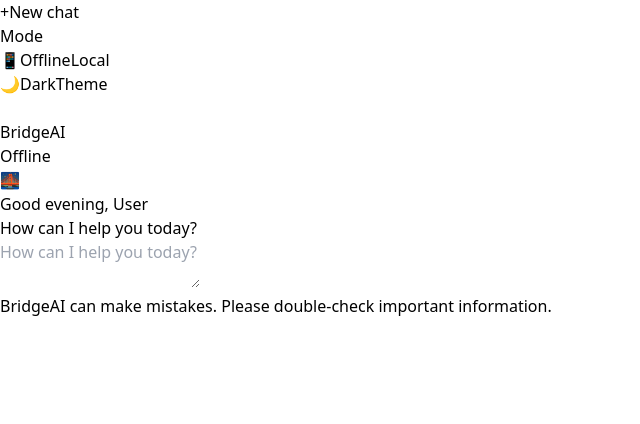
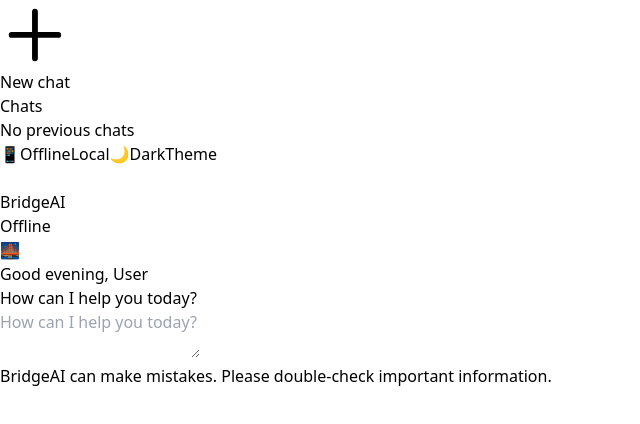
Before and after one commit to Soorya005/BridgeAI-1, a React (Vite) app in the folder frontend/: page / in a window 1280 px wide. Shown: the top 424 px of the page, without its empty margins (0-640 px from the left). Built offline with nearby package versions, Linux system fonts and the light colour scheme.

Commit message:
minor UI improv

```diff
--- a/frontend/src/components/ChatBox.jsx
+++ b/frontend/src/components/ChatBox.jsx
@@ -136,139 +136,98 @@
 
   return (
     <div className={`flex h-screen ${isDarkTheme ? 'bg-gray-900 text-white' : 'bg-white text-gray-900'}`}>
-      {/* Collapsed Sidebar - Icon buttons only */}
-      {!sidebarOpen && (
-        <div className={`w-14 transition-all duration-300 ${
+      {/* Unified Sidebar - Seamlessly transitions between collapsed and expanded */}
+      <div className={`${sidebarOpen ? 'w-64' : 'w-16'} transition-all duration-300 ease-in-out ${
         isDarkTheme ? 'bg-gray-800 border-gray-700' : 'bg-gray-50 border-gray-200'
-        } border-r flex flex-col items-center py-4`}>
-          {/* New Chat Button */}
+      } border-r flex flex-col overflow-hidden`}>
+
+        {/* Top Section - New Chat */}
+        <div className="p-3">
           <button
             onClick={handleClear}
-            className={`w-10 h-10 flex items-center justify-center mb-2 ${
+            className={`w-full flex items-center ${sidebarOpen ? 'gap-3 px-4 py-3 justify-start' : 'justify-center p-3'} ${
               isDarkTheme
-                ? 'text-gray-300 hover:bg-gray-700'
-                : 'text-gray-600 hover:bg-gray-200'
-            } rounded-md transition-colors`}
-            title="New chat"
+                ? 'bg-gray-700 border-gray-600 hover:border-gray-500 text-gray-200 hover:text-white hover:bg-gray-600'
+                : 'bg-white border-gray-300 hover:border-gray-400 text-gray-700 hover:text-gray-900'
+            } border rounded-lg transition-all text-sm font-medium`}
+            title={!sidebarOpen ? "New chat" : ""}
           >
-            <svg className="w-5 h-5" fill="none" stroke="currentColor" viewBox="0 0 24 24">
+            <svg className="w-5 h-5 flex-shrink-0" fill="none" stroke="currentColor" viewBox="0 0 24 24">
               <path strokeLinecap="round" strokeLinejoin="round" strokeWidth={2} d="M12 4v16m8-8H4" />
             </svg>
+            {sidebarOpen && <span className="whitespace-nowrap">New chat</span>}
           </button>
+        </div>
 
-          <div className="flex-1"></div>
-
-          {/* Mode Switch Button */}
-          <button
-            onClick={() => setIsOnline(!isOnline)}
-            className={`w-10 h-10 flex items-center justify-center mb-2 ${
-              isOnline
-                ? isDarkTheme
-                  ? "bg-green-900 text-green-200 hover:bg-green-800"
-                  : "bg-green-100 text-green-800 hover:bg-green-200"
-                : isDarkTheme
-                  ? "text-gray-300 hover:bg-gray-700"
-                  : "text-gray-600 hover:bg-gray-200"
-            } rounded-md transition-colors`}
-            title={isOnline ? "Switch to Offline" : "Switch to Online"}
-          >
-            <span className="text-lg">{isOnline ? "🌐" : "📱"}</span>
-          </button>
-
-          {/* Theme Toggle Button */}
-          <button
-            onClick={() => setIsDarkTheme(!isDarkTheme)}
-            className={`w-10 h-10 flex items-center justify-center ${
-              isDarkTheme
-                ? 'text-gray-300 hover:bg-gray-700'
-                : 'text-gray-600 hover:bg-gray-200'
-            } rounded-md transition-colors`}
-            title={isDarkTheme ? "Switch to Light Theme" : "Switch to Dark Theme"}
-          >
-            <span className="text-lg">{isDarkTheme ? "🌙" : "☀️"}</span>
-          </button>
+        {/* Middle Section - Navigation items (Chats, Projects, etc.) */}
+        {sidebarOpen && (
+          <div className="flex-1 px-3">
+            <div className={`text-xs font-semibold ${isDarkTheme ? 'text-gray-400' : 'text-gray-500'} uppercase tracking-wide mb-2 px-2`}>
+              Chats
+            </div>
+            <div className={`text-sm ${isDarkTheme ? 'text-gray-500' : 'text-gray-500'} px-2`}>
+              No previous chats
+            </div>
           </div>
         )}
 
-      {/* Sidebar - Claude style */}
-      <div className={`${sidebarOpen ? 'w-80' : 'w-0'} transition-all duration-300 ease-in-out ${
-        isDarkTheme ? 'bg-gray-800 border-gray-700' : 'bg-gray-50 border-gray-200'
-      } border-r flex flex-col overflow-hidden`}>
-        <div className={`w-80 transition-opacity duration-300 ${sidebarOpen ? 'opacity-100' : 'opacity-0'}`}>
-          <div className={`p-4 border-b ${isDarkTheme ? 'border-gray-700' : 'border-gray-200'}`}>
-          <button
-            onClick={handleClear}
-            className={`w-full flex items-center gap-3 px-4 py-3 ${
-              isDarkTheme
-                ? 'bg-gray-700 border-gray-600 hover:border-gray-500 text-gray-200 hover:text-white hover:bg-gray-600'
-                : 'bg-white border-gray-300 hover:border-gray-400 text-gray-700 hover:text-gray-900'
-            } border rounded-lg transition-colors text-sm font-medium`}
-          >
-            <span className="text-lg">+</span>
-            New chat
-          </button>
-        </div>
+        {!sidebarOpen && <div className="flex-1"></div>}
 
-        {/* <div className="flex-1 p-4">
-          <div className={`text-xs font-semibold ${isDarkTheme ? 'text-gray-400' : 'text-gray-500'} uppercase tracking-wide mb-3`}>
-            Chats
-          </div>
-          {/* Chat history would go here *
-          <div className={`text-sm ${isDarkTheme ? 'text-gray-500' : 'text-gray-500'}`}>
-            No previous chats
-          </div>
-        </div> */}
-
-        {/* Mode toggle in sidebar */}
-        <div className={`p-4 border-t ${isDarkTheme ? 'border-gray-700' : 'border-gray-200'}`}>
-          <div className={`text-xs font-semibold ${isDarkTheme ? 'text-gray-400' : 'text-gray-500'} uppercase tracking-wide mb-3`}>
-            Mode
-          </div>
+        {/* Bottom Section - Mode and Theme toggles */}
+        <div className={`${sidebarOpen ? 'p-3 space-y-3' : 'p-2 space-y-2'}`}>
+          {/* Mode Toggle */}
           <button
             onClick={() => setIsOnline(!isOnline)}
-            className={`w-full flex items-center justify-between px-3 py-2 rounded-md transition-colors ${
+            className={`w-full flex items-center ${sidebarOpen ? 'gap-3 px-3 py-2 justify-between' : 'justify-center p-3'} rounded-lg transition-all ${
               isOnline
                 ? isDarkTheme
-                  ? "bg-green-900 text-green-200 border border-green-700"
-                  : "bg-green-100 text-green-800 border border-green-200"
+                  ? "bg-green-900 text-green-200 border border-green-700 hover:bg-green-800"
+                  : "bg-green-100 text-green-800 border border-green-200 hover:bg-green-200"
                 : isDarkTheme
-                  ? "bg-gray-700 text-gray-300 border border-gray-600"
-                  : "bg-gray-100 text-gray-700 border border-gray-200"
+                  ? "bg-gray-700 text-gray-300 border border-gray-600 hover:bg-gray-600"
+                  : "bg-gray-100 text-gray-700 border border-gray-200 hover:bg-gray-200"
             }`}
+            title={!sidebarOpen ? (isOnline ? "Online Mode" : "Offline Mode") : ""}
           >
             <span className="flex items-center gap-2">
-              <span>{isOnline ? "🌐" : "📱"}</span>
-              <span className="text-sm font-medium">
+              <span className="text-lg flex-shrink-0">{isOnline ? "🌐" : "📱"}</span>
+              {sidebarOpen && (
+                <span className="text-sm font-medium whitespace-nowrap">
                   {isOnline ? "Online" : "Offline"}
                 </span>
+              )}
             </span>
-            <span className={`text-xs ${isDarkTheme ? 'text-gray-400' : 'text-gray-500'}`}>
+            {sidebarOpen && (
+              <span className={`text-xs ${isDarkTheme ? 'text-gray-400' : 'text-gray-500'} whitespace-nowrap`}>
                 {isOnline ? "Cerebras" : "Local"}
               </span>
+            )}
           </button>
-        </div>
 
-        {/* Theme toggle at bottom of sidebar */}
-        <div className={`p-4 border-t ${isDarkTheme ? 'border-gray-700' : 'border-gray-200'}`}>
+          {/* Theme Toggle */}
           <button
             onClick={() => setIsDarkTheme(!isDarkTheme)}
-            className={`w-full flex items-center justify-between px-3 py-2 rounded-md transition-colors ${
+            className={`w-full flex items-center ${sidebarOpen ? 'gap-3 px-3 py-2 justify-between' : 'justify-center p-3'} rounded-lg transition-all ${
               isDarkTheme
                 ? 'bg-gray-700 hover:bg-gray-600 text-gray-300 border border-gray-600'
                 : 'bg-gray-100 hover:bg-gray-200 text-gray-700 border border-gray-200'
             }`}
+            title={!sidebarOpen ? (isDarkTheme ? "Dark Theme" : "Light Theme") : ""}
           >
             <span className="flex items-center gap-2">
-              <span>{isDarkTheme ? "🌙" : "☀️"}</span>
-              <span className="text-sm font-medium">
+              <span className="text-lg flex-shrink-0">{isDarkTheme ? "🌙" : "☀️"}</span>
+              {sidebarOpen && (
+                <span className="text-sm font-medium whitespace-nowrap">
                   {isDarkTheme ? "Dark" : "Light"}
                 </span>
+              )}
             </span>
-            <span className={`text-xs ${isDarkTheme ? 'text-gray-400' : 'text-gray-500'}`}>
+            {sidebarOpen && (
+              <span className={`text-xs ${isDarkTheme ? 'text-gray-400' : 'text-gray-500'} whitespace-nowrap`}>
                 Theme
               </span>
+            )}
           </button>
-        </div>
         </div>
       </div>
 
```
Lines whose indentation alone changed are shown as unchanged.
